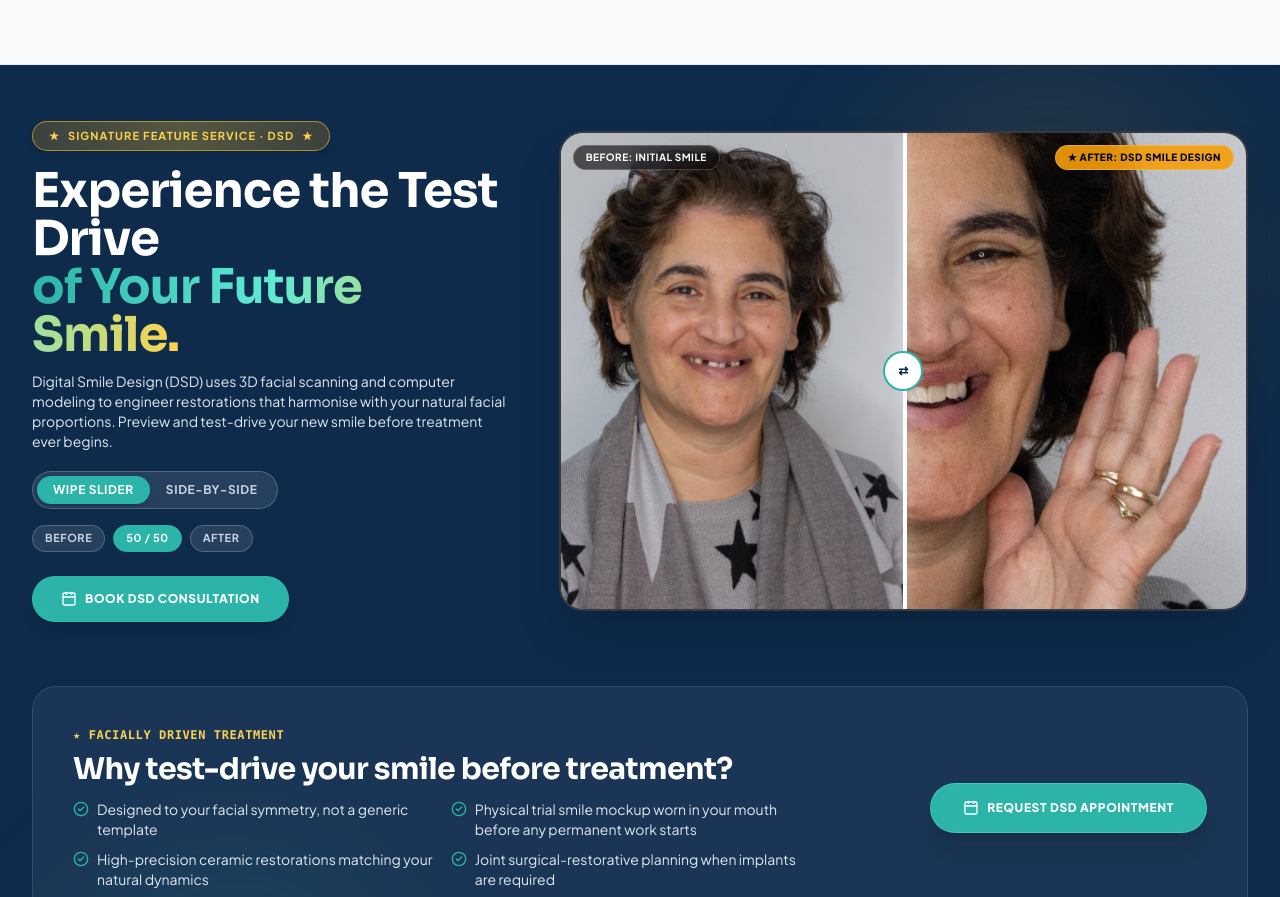
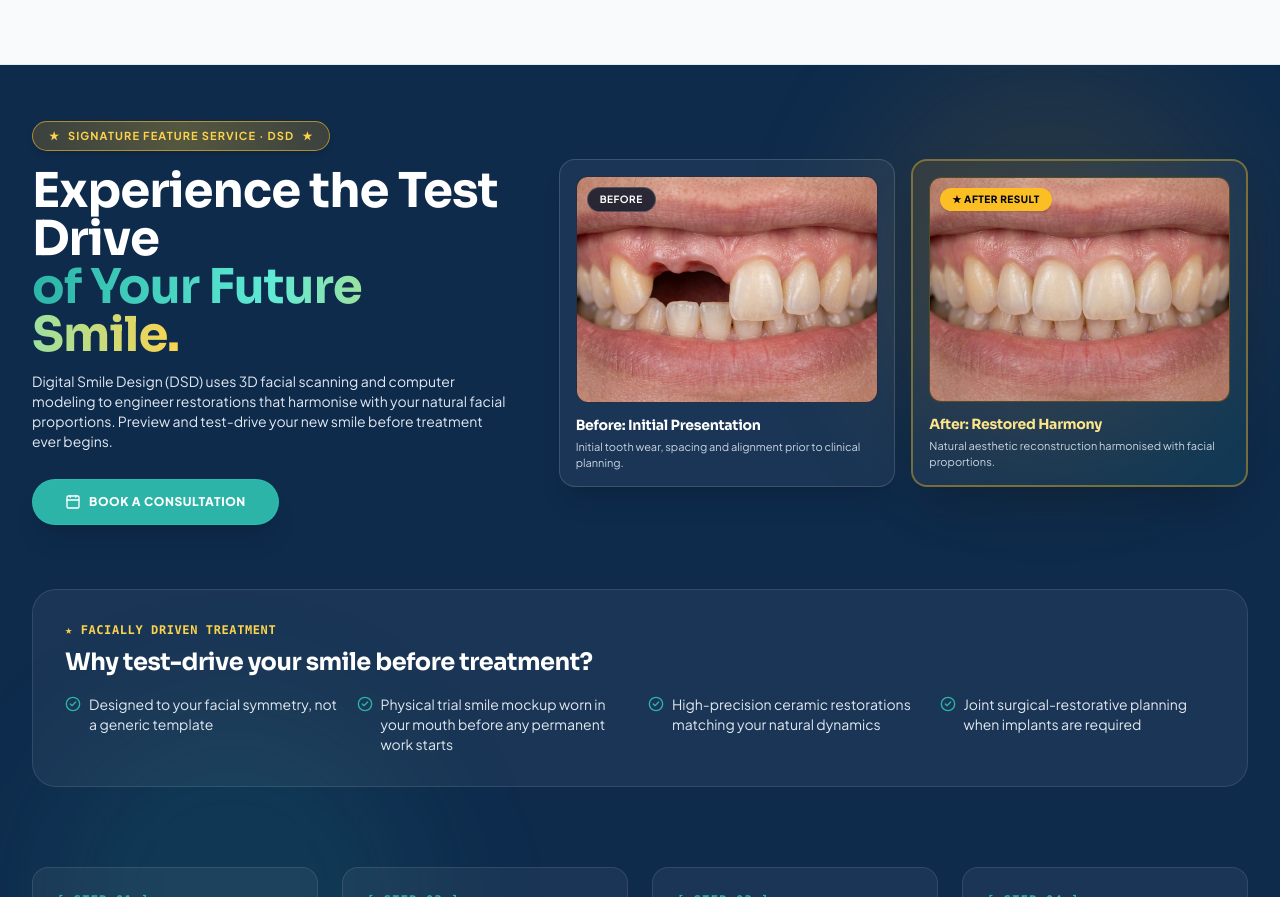
Before and after one commit to jtflowlab/DIU-Clinic-Malta, a React (Vite) app: page / in a window 1280 px wide. Shown: the part 4460-5357 px from the top of the page. Built offline with nearby package versions, Linux system fonts and the light colour scheme; a web font is replaced by a local one.

Commit message:
feat(dsd): clean side-by-side before/after comparison, remove wipe slider and duplicate buttons, keep single consultation booking CTA

```diff
--- a/src/pages/HomePage.tsx
+++ b/src/pages/HomePage.tsx
@@ -69,9 +69,6 @@ export const HomePage: React.FC<HomePageProps> = ({
   const [homeFormSuccess, setHomeFormSuccess] = useState(false);
   const [homeFormError, setHomeFormError] = useState<string | null>(null);
 
-  // Digital Smile Design Before & After comparison state
-  const [dsdSliderPos, setDsdSliderPos] = useState(50);
-  const [dsdActiveTab, setDsdActiveTab] = useState<'slider' | 'book'>('slider');
 
   const heroVideoRef = useRef<HTMLVideoElement>(null);
   const heroSectionRef = useRef<HTMLDivElement>(null);
@@ -658,190 +655,79 @@ export const HomePage: React.FC<HomePageProps> = ({
                 Digital Smile Design (DSD) uses 3D facial scanning and computer modeling to engineer restorations that harmonise with your natural facial proportions. Preview and test-drive your new smile before treatment ever begins.
               </p>
 
-              {/* View Mode Switcher */}
-              <div className="inline-flex items-center p-1 rounded-full bg-white/10 border border-white/20 mb-4 backdrop-blur-md w-fit">
-                <button
-                  onClick={() => setDsdActiveTab('slider')}
-                  className={`px-4 py-1.5 rounded-full text-xs font-bold uppercase tracking-wider transition-all cursor-pointer ${
-                    dsdActiveTab === 'slider'
-                      ? 'bg-[#2BB4A7] text-white shadow-md'
-                      : 'text-slate-300 hover:text-white'
-                  }`}
-                >
-                  Wipe Slider
-                </button>
-                <button
-                  onClick={() => setDsdActiveTab('book')}
-                  className={`px-4 py-1.5 rounded-full text-xs font-bold uppercase tracking-wider transition-all cursor-pointer ${
-                    dsdActiveTab === 'book'
-                      ? 'bg-[#2BB4A7] text-white shadow-md'
-                      : 'text-slate-300 hover:text-white'
-                  }`}
-                >
-                  Side-by-Side
-                </button>
-              </div>
-
-              {/* Quick Toggle Presets when slider is active */}
-              {dsdActiveTab === 'slider' && (
-                <div className="flex items-center gap-2 mb-6">
-                  <button
-                    onClick={() => setDsdSliderPos(100)}
-                    className={`px-3 py-1 rounded-full text-[11px] font-bold uppercase tracking-wider transition-all cursor-pointer border ${
-                      dsdSliderPos === 100
-                        ? 'bg-white text-[#0E2B4C] border-white'
-                        : 'bg-white/10 text-slate-300 border-white/20 hover:bg-white/20'
-                    }`}
-                  >
-                    Before
-                  </button>
-                  <button
-                    onClick={() => setDsdSliderPos(50)}
-                    className={`px-3 py-1 rounded-full text-[11px] font-bold uppercase tracking-wider transition-all cursor-pointer border ${
-                      dsdSliderPos === 50
-                        ? 'bg-[#2BB4A7] text-white border-[#2BB4A7]'
-                        : 'bg-white/10 text-slate-300 border-white/20 hover:bg-white/20'
-                    }`}
-                  >
-                    50 / 50
-                  </button>
-                  <button
-                    onClick={() => setDsdSliderPos(0)}
-                    className={`px-3 py-1 rounded-full text-[11px] font-bold uppercase tracking-wider transition-all cursor-pointer border ${
-                      dsdSliderPos === 0
-                        ? 'bg-amber-400 text-slate-950 border-amber-400 font-extrabold'
-                        : 'bg-white/10 text-slate-300 border-white/20 hover:bg-white/20'
-                    }`}
-                  >
-                    After
-                  </button>
-                </div>
-              )}
-
               {/* Direct Booking CTA Button */}
               <button
                 onClick={() => onOpenBooking({ treatment: 'Digital Smile Design' })}
-                className="w-fit px-7 py-3.5 rounded-full bg-[#2BB4A7] hover:bg-[#22998e] text-white font-extrabold text-xs uppercase tracking-wider transition-all duration-200 shadow-lg flex items-center gap-2 cursor-pointer border border-teal-400/30 hover:scale-105 active:scale-95"
+                className="w-fit px-8 py-3.5 rounded-full bg-[#2BB4A7] hover:bg-[#22998e] text-white font-extrabold text-xs uppercase tracking-wider transition-all duration-200 shadow-xl flex items-center gap-2 cursor-pointer border border-teal-400/30 hover:scale-105 active:scale-95 mt-2"
               >
                 <Calendar className="w-4 h-4 text-white" />
-                <span>Book DSD Consultation</span>
-              </button>
-            </div>
-
-            {/* Right Column: Full Face Before & After Comparison Showcase (Fits Entirely in View) */}
+                <span>Book a Consultation</span>
+              </button>
+            </div>
+
+            {/* Right Column: Clean Side-by-Side Before & After Presentation */}
             <div className="lg:col-span-7 flex flex-col justify-center">
-              {dsdActiveTab === 'slider' ? (
-                <div className="w-full">
-                  <div className="relative rounded-2xl sm:rounded-3xl overflow-hidden shadow-2xl border-2 border-white/20 aspect-[4/3] max-h-[56vh] sm:max-h-[60vh] bg-slate-950 select-none group w-full mx-auto">
-
-                    {/* AFTER Image */}
-                    <img
-                      src={getAssetUrl('clinic/dsd_after_patient.jpg')}
-                      alt="After: Radiant transformed smile via Digital Smile Design"
-                      className="absolute inset-0 w-full h-full object-cover object-center pointer-events-none"
-                    />
-
-                    {/* BEFORE Image */}
-                    <div
-                      className="absolute inset-0 overflow-hidden pointer-events-none"
-                      style={{ width: `${dsdSliderPos}%` }}
-                    >
-                      <img
-                        src={getAssetUrl('clinic/dsd_before_patient.jpg')}
-                        alt="Before: Initial presentation prior to Digital Smile Design"
-                        className="absolute inset-0 w-full h-full object-cover object-center max-w-none"
-                        style={{ width: '100%', height: '100%', objectPosition: 'center' }}
-                      />
-                    </div>
-
-                    {/* Divider Line & Handle */}
-                    <div
-                      className="absolute top-0 bottom-0 w-1 bg-white shadow-[0_0_15px_rgba(255,255,255,0.8)] z-10 pointer-events-none"
-                      style={{ left: `${dsdSliderPos}%` }}
-                    >
-                      <div className="absolute top-1/2 -translate-y-1/2 -translate-x-1/2 w-10 h-10 rounded-full bg-white text-[#0E2B4C] shadow-2xl flex items-center justify-center font-bold text-xs border-2 border-[#2BB4A7]">
-                        ⇄
-                      </div>
-                    </div>
-
-                    {/* Pills overlay */}
-                    <div className="absolute top-3 left-3 z-20 px-3 py-1 rounded-full bg-black/60 backdrop-blur-md border border-white/20 text-white text-[10px] font-bold uppercase tracking-wider">
-                      Before: Initial Smile
-                    </div>
-                    <div className="absolute top-3 right-3 z-20 px-3 py-1 rounded-full bg-amber-500/90 backdrop-blur-md border border-white/20 text-slate-950 text-[10px] font-extrabold uppercase tracking-wider">
-                      ★ After: DSD Smile Design
-                    </div>
-
-                    {/* Range Slider for drag / touch */}
-                    <input
-                      type="range"
-                      min="0"
-                      max="100"
-                      value={dsdSliderPos}
-                      onChange={(e) => setDsdSliderPos(Number(e.target.value))}
-                      className="absolute inset-0 w-full h-full opacity-0 cursor-ew-resize z-30"
-                      aria-label="Drag to compare before and after"
-                    />
-                  </div>
-                </div>
-              ) : (
-                /* Book-Style Dual Layout */
               <div className="grid grid-cols-1 sm:grid-cols-2 gap-4 w-full">
+
+                {/* BEFORE Image Card */}
                 <div className="bg-white/5 border border-white/15 rounded-2xl p-4 overflow-hidden flex flex-col justify-between shadow-xl">
                   <div className="relative rounded-xl overflow-hidden aspect-[4/3] max-h-[46vh] mb-3 bg-slate-900 border border-white/10">
                     <img
-                        src={getAssetUrl('clinic/dsd_before_patient.jpg')}
+                      src={getAssetUrl('dental_case_before.jpg')}
                       alt="Before: Patient initial smile presentation"
                       className="w-full h-full object-cover"
                     />
-                      <div className="absolute top-2 left-2 px-2.5 py-0.5 rounded-full bg-slate-900/80 backdrop-blur-md text-white text-[9px] font-bold uppercase tracking-wider">
-                        Initial Presentation
-                      </div>
-                    </div>
+                    <div className="absolute top-2.5 left-2.5 px-3 py-1 rounded-full bg-slate-900/85 backdrop-blur-md text-white text-[10px] font-bold uppercase tracking-wider border border-white/20">
+                      Before
+                    </div>
+                  </div>
+                  <div>
                     <h3 className="text-sm font-bold text-white font-heading">
                       Before: Initial Presentation
                     </h3>
-                    <p className="text-[11px] text-slate-300 leading-snug font-body">
-                      Uneven tooth margins, wear, and aesthetic disharmony.
-                    </p>
-                  </div>
-
+                    <p className="text-[11px] text-slate-300 leading-snug font-body mt-1">
+                      Initial tooth wear, spacing and alignment prior to clinical planning.
+                    </p>
+                  </div>
+                </div>
+
+                {/* AFTER Image Card */}
                 <div className="bg-gradient-to-br from-amber-500/10 via-white/5 to-[#2BB4A7]/10 border-2 border-amber-400/40 rounded-2xl p-4 overflow-hidden flex flex-col justify-between shadow-2xl">
                   <div className="relative rounded-xl overflow-hidden aspect-[4/3] max-h-[46vh] mb-3 bg-slate-900 border border-amber-400/30">
                     <img
-                        src={getAssetUrl('clinic/dsd_after_patient.jpg')}
-                        alt="After: Radiant result via Digital Smile Design"
+                      src={getAssetUrl('dental_case_after.jpg')}
+                      alt="After: Radiant transformed result via smile design"
                       className="w-full h-full object-cover"
                     />
-                      <div className="absolute top-2 left-2 px-2.5 py-0.5 rounded-full bg-amber-400 text-slate-950 text-[9px] font-extrabold uppercase tracking-wider shadow">
-                        ★ DSD Result
-                      </div>
-                    </div>
+                    <div className="absolute top-2.5 left-2.5 px-3 py-1 rounded-full bg-amber-400 text-slate-950 text-[10px] font-black uppercase tracking-wider shadow">
+                      ★ After Result
+                    </div>
+                  </div>
+                  <div>
                     <h3 className="text-sm font-bold text-amber-200 font-heading">
-                      After: Radiant Symmetrical Smile
+                      After: Restored Harmony
                     </h3>
-                    <p className="text-[11px] text-slate-300 leading-snug font-body">
-                      Custom ceramic restorations restored luminosity and harmony.
-                    </p>
-                  </div>
-                </div>
-              )}
-            </div>
-
-          </div>
-
-          {/* DSD Signature Key Points & Prominent Call to Action */}
-          <div className="bg-white/5 border border-white/10 rounded-3xl p-6 sm:p-10 mb-12 sm:mb-16">
-            <div className="grid grid-cols-1 lg:grid-cols-12 gap-6 sm:gap-8 items-center">
-
-              <div className="lg:col-span-8">
+                    <p className="text-[11px] text-slate-300 leading-snug font-body mt-1">
+                      Natural aesthetic reconstruction harmonised with facial proportions.
+                    </p>
+                  </div>
+                </div>
+
+              </div>
+            </div>
+
+          </div>
+
+          {/* DSD Signature Key Points (Without duplicate bottom buttons) */}
+          <div className="bg-white/5 border border-white/10 rounded-3xl p-6 sm:p-8 mb-12 sm:mb-16">
+            <div>
               <span className="text-amber-300 text-xs font-bold uppercase tracking-wider block mb-2 font-mono">
                 ★ Facially Driven Treatment
               </span>
-                <h3 className="text-xl sm:text-2xl lg:text-3xl font-bold text-white font-heading mb-3">
+              <h3 className="text-xl sm:text-2xl font-bold text-white font-heading mb-4">
                 Why test-drive your smile before treatment?
               </h3>
-                <div className="grid grid-cols-1 sm:grid-cols-2 gap-2.5 text-xs sm:text-sm text-slate-200">
+              <div className="grid grid-cols-1 sm:grid-cols-2 lg:grid-cols-4 gap-4 text-xs sm:text-sm text-slate-200">
                 <div className="flex items-start gap-2">
                   <CheckCircle2 className="w-4 h-4 text-[#2BB4A7] shrink-0 mt-0.5" />
                   <span>Designed to your facial symmetry, not a generic template</span>
@@ -859,18 +745,6 @@ export const HomePage: React.FC<HomePageProps> = ({
                   <span>Joint surgical-restorative planning when implants are required</span>
                 </div>
               </div>
-              </div>
-
-              <div className="lg:col-span-4 flex flex-col items-start lg:items-end justify-center">
-                <button
-                  onClick={() => onOpenBooking({ treatment: 'Digital Smile Design' })}
-                  className="px-8 py-4 rounded-full bg-[#2BB4A7] hover:bg-[#22998e] text-white font-extrabold text-xs uppercase tracking-wider transition-all shadow-xl hover:scale-105 active:scale-95 cursor-pointer border border-teal-300/40 flex items-center gap-2"
-                >
-                  <Calendar className="w-4 h-4" />
-                  <span>Request DSD Appointment</span>
-                </button>
-              </div>
-
             </div>
           </div>
           {/* 4 Steps Process Cards (Worksheet #14 Exact Texts) */}
```
Lines whose indentation alone changed are shown as unchanged.
